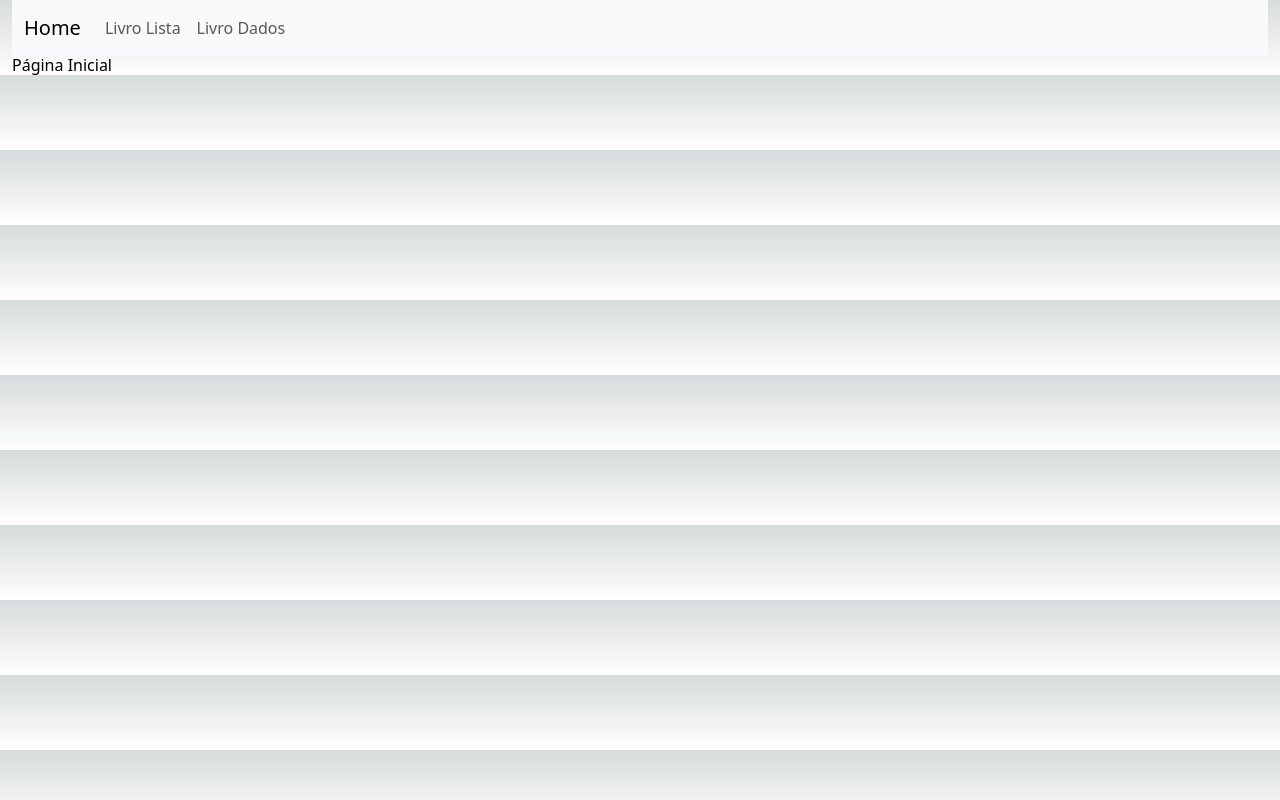
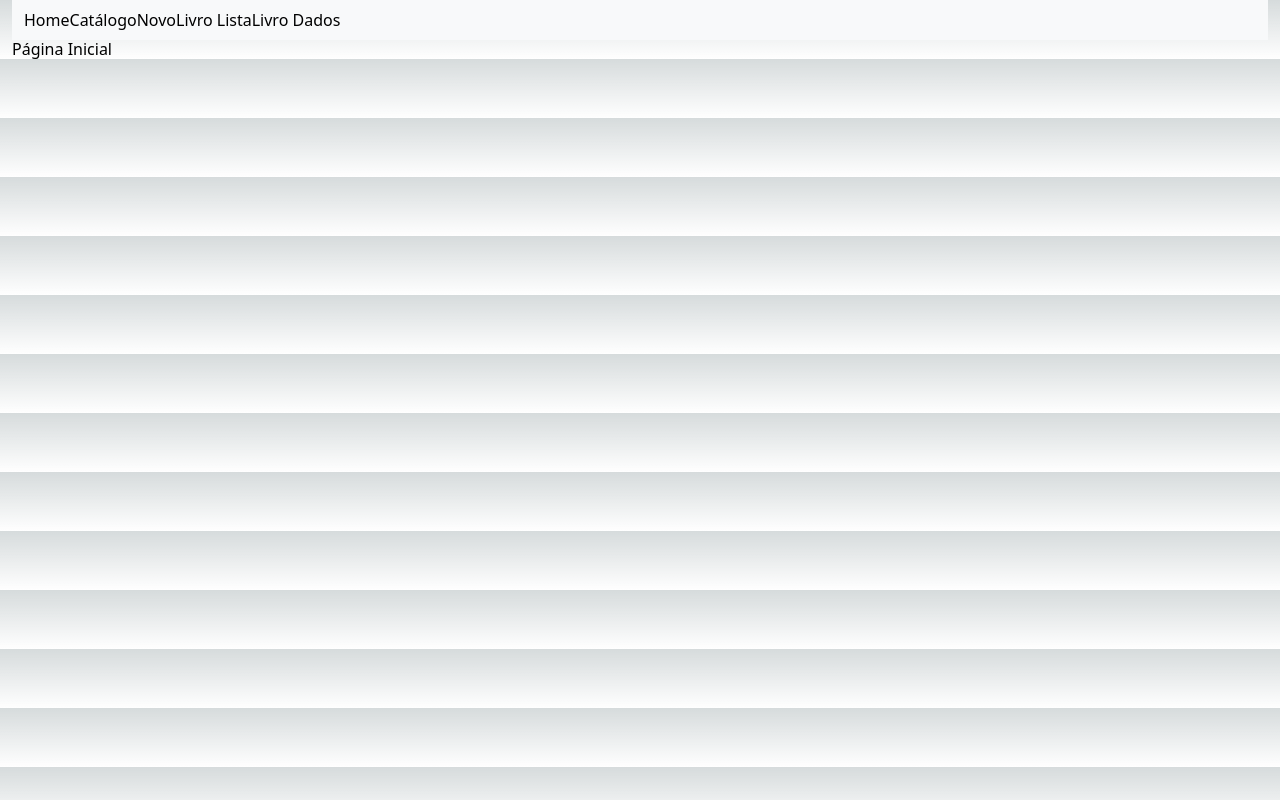
Before and after one commit to ArielFSantos/Trabalho_Nivel_3, a Next.js app in the folder livros-next/: page / in a window 1280 px wide. Built offline with nearby package versions, Linux system fonts and the light colour scheme.

Commit message:
ta chegando perto

```diff
--- a/livros-next/componentes/Menu.tsx
+++ b/livros-next/componentes/Menu.tsx
@@ -1,23 +1,29 @@
 import Link from 'next/link';
 
-export const Menu: React.FC = () => {
+const Menu: React.FC = () => {
   return (
     <nav className="navbar navbar-expand-lg navbar-light bg-light">
       <div className="container">
-        <Link href="/">
-          <a className="navbar-brand">Home</a>
+    <Link href="/" passHref>
+        Home
+    </Link>
+        <Link href="/" passHref>
+          Catálogo
+        </Link>
+        <Link href="/" passHref>
+          Novo
         </Link>
 
         <div className="collapse navbar-collapse">
-          <ul className="navbar-nav">
+          <ul className="navbar-nav mr-auto">
             <li className="nav-item">
-              <Link href="/livroLista">
-                <a className="nav-link">Livro Lista</a>
+              <Link href="/livrolista" passHref>
+               Livro Lista
               </Link>
             </li>
             <li className="nav-item">
-              <Link href="/livroDados">
-                <a className="nav-link">Livro Dados</a>
+              <Link href="/livrodados" passHref>
+                Livro Dados
               </Link>
             </li>
           </ul>
--- a/livros-next/src/pages/index.tsx
+++ b/livros-next/src/pages/index.tsx
@@ -10,8 +10,8 @@ const Home: React.FC = () => {
 
       <Menu />
 
-      <main className="main">
-        <h1 className="title">Página Inicial</h1>
+      <main className="styles.main">
+        <h1 className="styles.title">Página Inicial</h1>
       </main>
     </div>
   );
```
Also changed, not shown: 2 other files (tests, documents, lock files or other folders).
